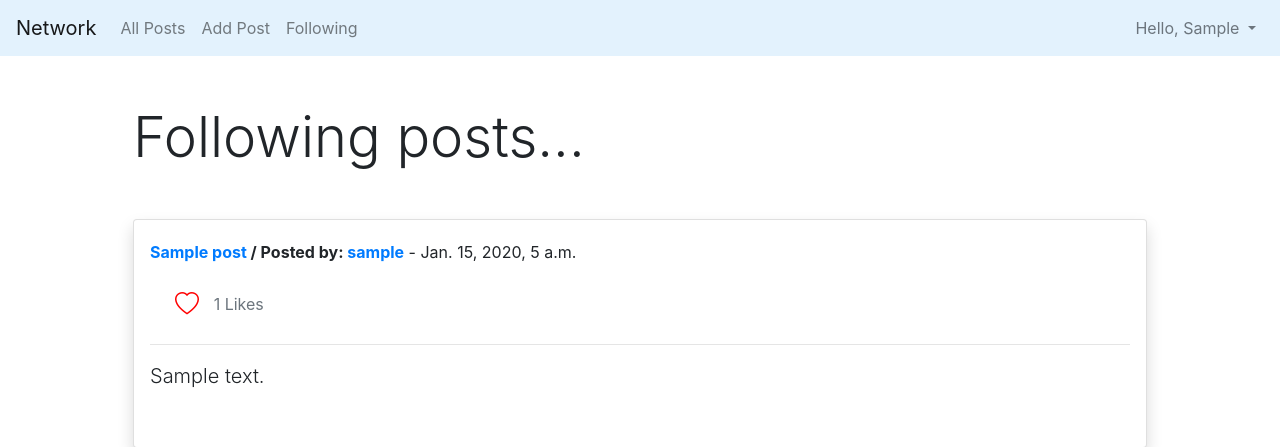
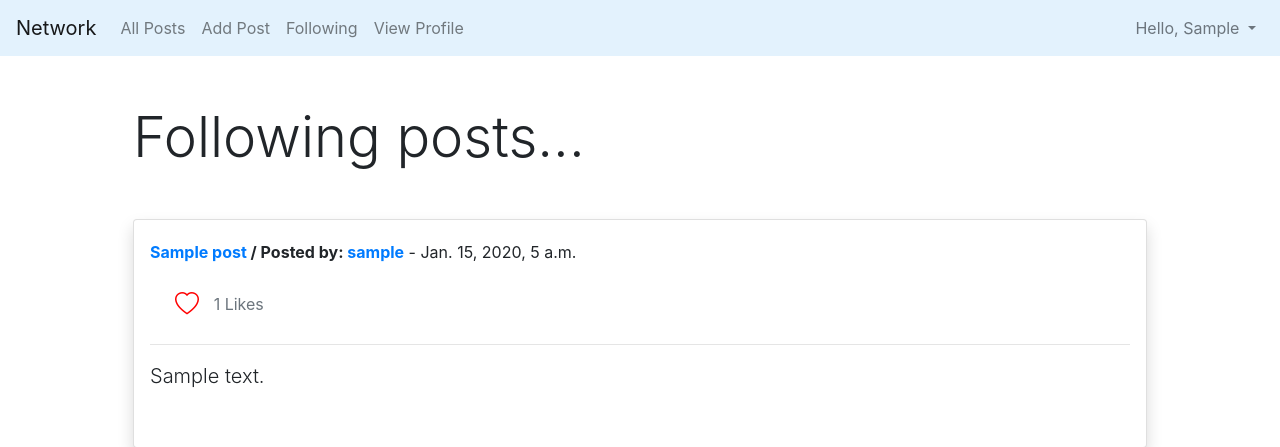
Before and after one commit to angelr1076/CS50-Network, a Django app: page /1/followposts/ in a window 1280 px wide. Shown: the top 447 px of the page. Run offline with Django 3.2, Linux system fonts and the light colour scheme; a user stored in the database is signed in; tables that the repository leaves empty hold one stand-in row (values such as "Sample post"); some libraries are stand-ins or nearby versions.

Commit message:
Removed profile view tab with python if statement

```diff
--- a/network/templates/network/layout.html
+++ b/network/templates/network/layout.html
@@ -29,9 +29,11 @@
                     <li class="nav-item">
                         <a class="nav-link" href="{% url 'network:follow-posts' user.profile.id %}">Following</a>
                     </li>
-                    <!-- <li class="nav-item">
+                    {% if user.profile.id %}
+                    <li class="nav-item">
                         <a class="nav-link" href="{% url 'network:profile-detail' user.profile.id %}"> View Profile</a>
-                    </li> -->
+                    </li>
+                    {% endif %}
                     {% else %}
                     <li class="nav-item">
                         <a class="nav-link" href="{% url 'network:profile-add' %}">Create Profile</a>
```
